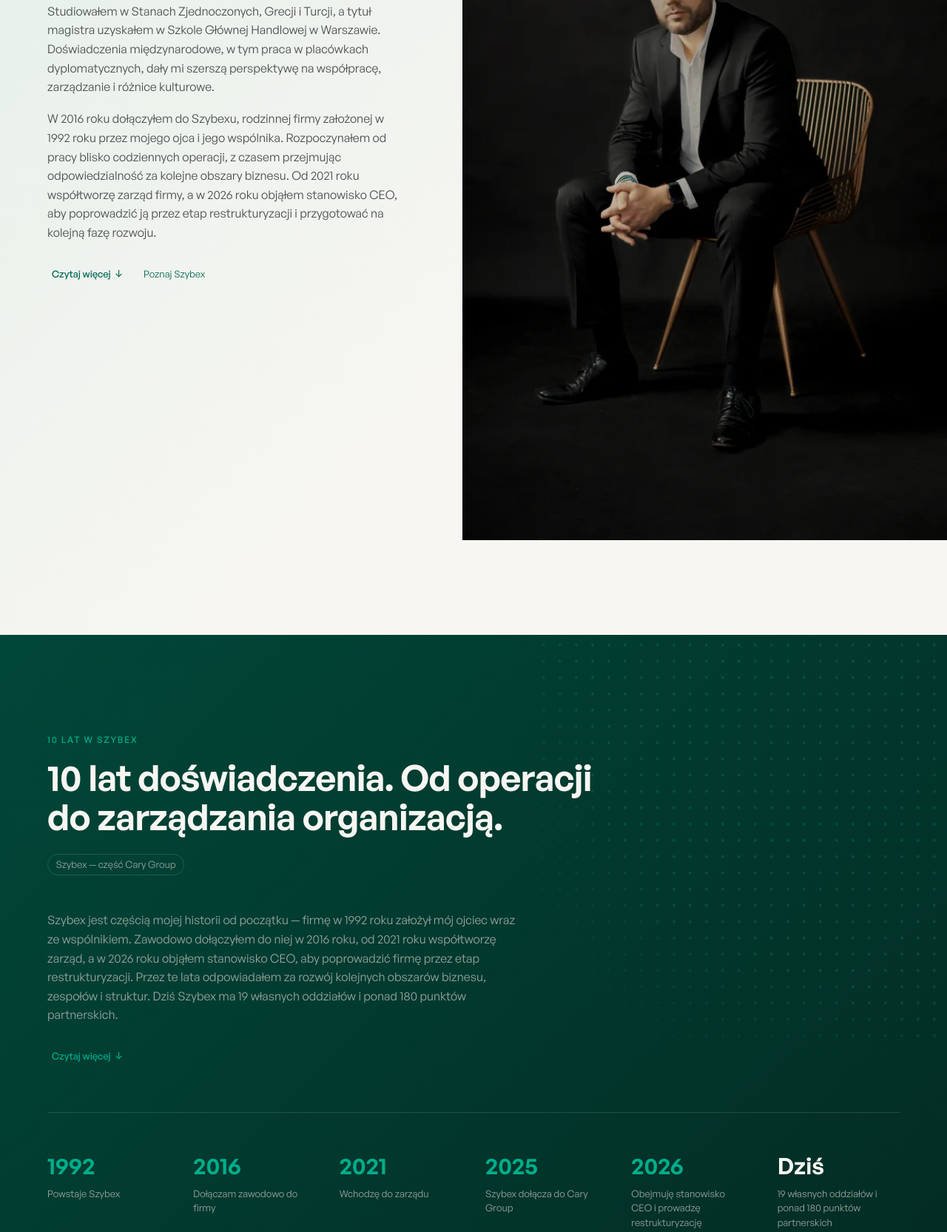
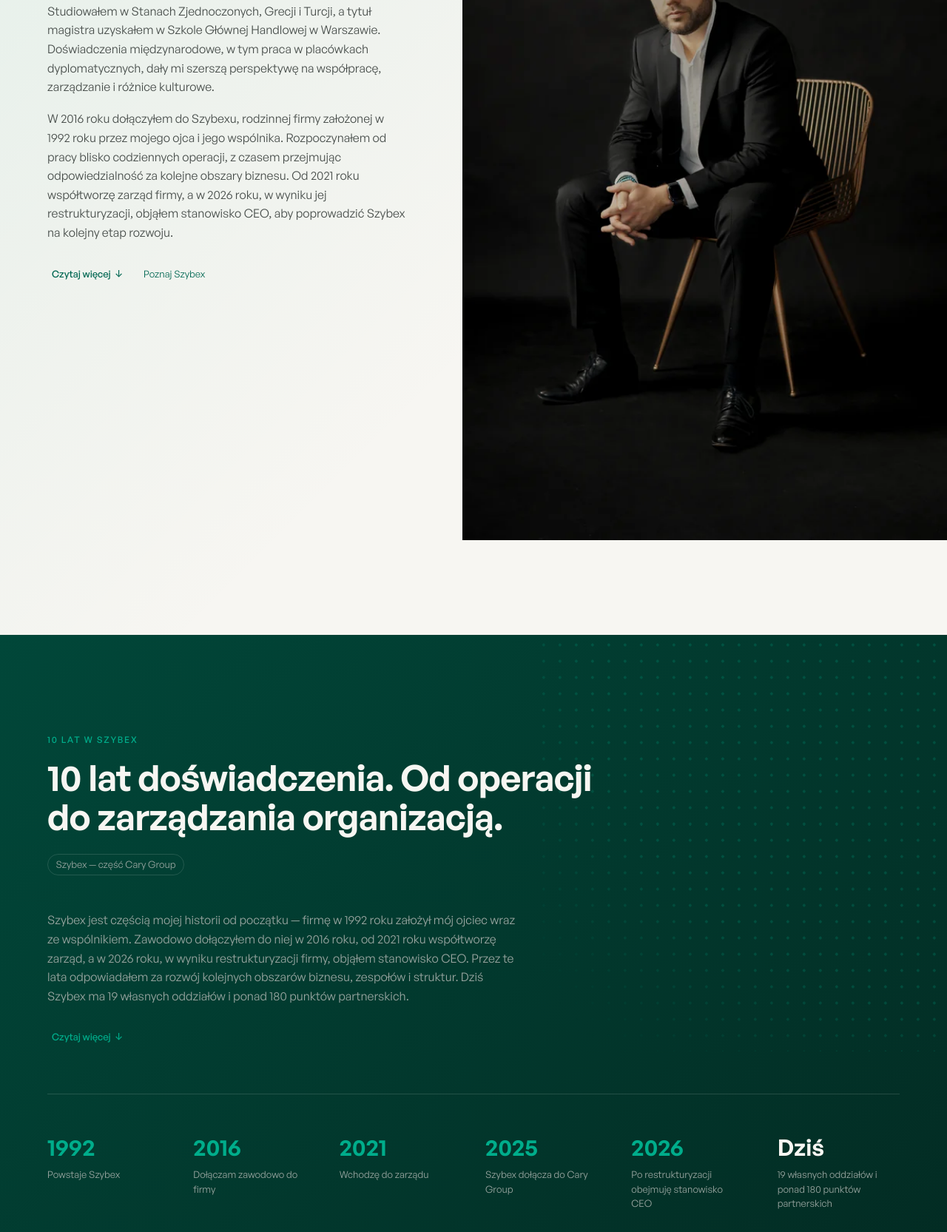
Before and after one commit to pavelski91/michalwilkosz.eu, a plain HTML site: page index.html in a window 1280 px wide. Shown: the part 1876-3541 px from the top of the page at 74% size. Drawn offline with Linux system fonts and the light colour scheme.

Commit message:
Copy: CEO w 2026 w wyniku restrukturyzacji (kolejność przyczynowa)
Co-Authored-By: Claude Sonnet 5.5 <noreply@anthropic.com>
Claude-Session: https://claude.ai/code/session_013LL2KChbCobaZxLabcUCCs

```diff
--- a/index.html
+++ b/index.html
@@ -223,8 +223,8 @@
                 W 2016 roku dołączyłem do Szybexu, rodzinnej firmy założonej w 1992 roku przez mojego ojca i jego wspólnika.
                 Rozpoczynałem od pracy blisko codziennych operacji, z czasem przejmując
                 odpowiedzialność za kolejne obszary biznesu. Od 2021 roku współtworzę zarząd
-                firmy, a w 2026 roku objąłem stanowisko CEO, aby poprowadzić ją przez etap
-                restrukturyzacji i przygotować na kolejną fazę rozwoju.
+                firmy, a w 2026 roku, w wyniku jej restrukturyzacji, objąłem stanowisko CEO, aby
+                poprowadzić Szybex na kolejny etap rozwoju.
               </p>
             </div>
 
@@ -316,8 +316,8 @@
           <p>
             Szybex jest częścią mojej historii od początku — firmę w 1992 roku założył mój
             ojciec wraz ze wspólnikiem. Zawodowo dołączyłem do niej w 2016 roku, od 2021
-            roku współtworzę zarząd, a w 2026 roku objąłem stanowisko CEO, aby poprowadzić
-            firmę przez etap restrukturyzacji. Przez te lata odpowiadałem za rozwój kolejnych obszarów
+            roku współtworzę zarząd, a w 2026 roku, w wyniku restrukturyzacji firmy, objąłem
+            stanowisko CEO. Przez te lata odpowiadałem za rozwój kolejnych obszarów
             biznesu, zespołów i struktur. Dziś Szybex ma 19 własnych oddziałów i ponad 180
             punktów partnerskich.
           </p>
@@ -343,7 +343,7 @@
             Doświadczenie zdobywałem blisko działalności operacyjnej, poznając realia pracy
             oddziałów i codziennych decyzji biznesowych. Z czasem moja odpowiedzialność
             obejmowała coraz więcej obszarów działalności — od wejścia do zarządu w 2021 roku
-            po objęcie stanowiska CEO w 2026 roku.
+            po objęcie stanowiska CEO w 2026 roku, w wyniku restrukturyzacji firmy.
           </p>
           <p>
             Jednym z kluczowych etapów rozwoju Szybexu było przejście od bezpośredniej kontroli
@@ -380,7 +380,7 @@
           </li>
           <li class="szybex-timeline__item">
             <span class="szybex-timeline__year">2026</span>
-            <span class="szybex-timeline__label">Obejmuję stanowisko CEO i prowadzę restrukturyzację</span>
+            <span class="szybex-timeline__label">Po restrukturyzacji obejmuję stanowisko CEO</span>
           </li>
           <li class="szybex-timeline__item szybex-timeline__item--today timeline-anchor">
             <span class="szybex-timeline__year">Dziś</span>
```
